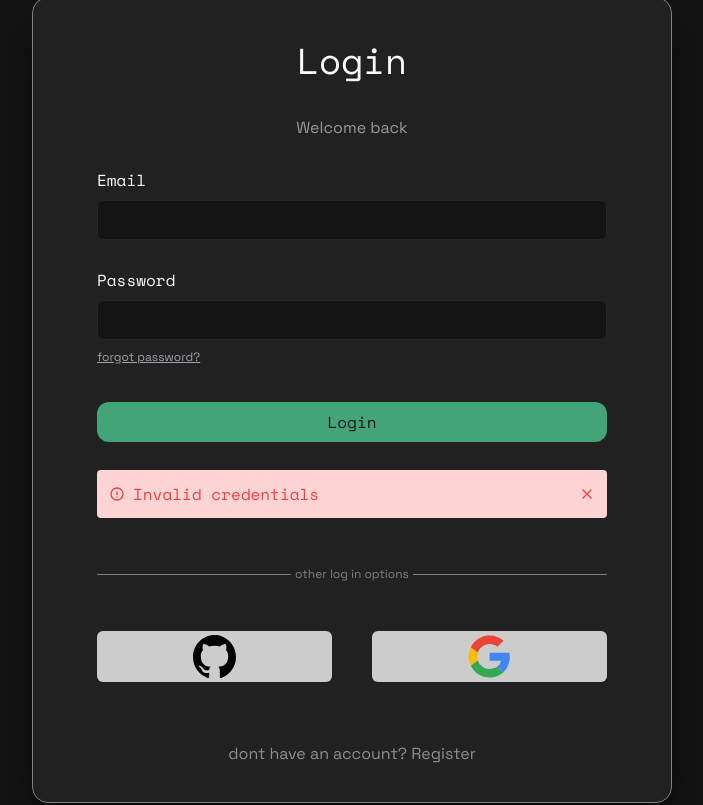
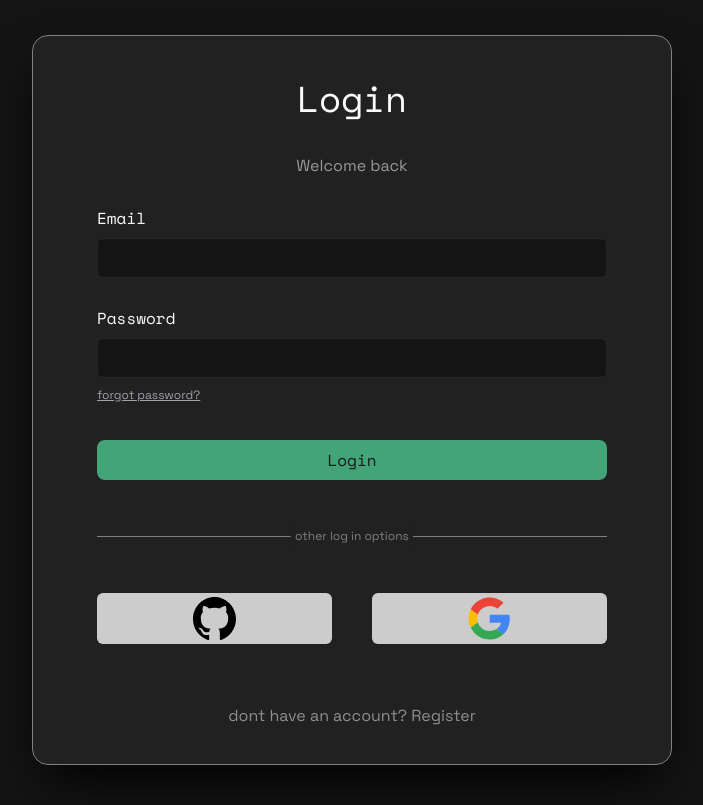
Before and after one commit to ZhengJiawen44/NextPortfolio, a Next.js app: page /Auth in a window 1280 px wide. Shown: the top 805 px of the page, without its empty margins (288-991 px from the left). Built offline with nearby package versions, Linux system fonts and the light colour scheme.

Commit message:
auth route

```diff
--- /dev/null
+++ b/app/api/Auth/Login/route.ts
@@ -0,0 +1,7 @@
+import { NextResponse, NextRequest } from "next/server";
+export async function POST(req) {
+  const body = await req.json();
+  console.log(body);
+
+  return NextResponse.json({ message: "hit" });
+}
--- a/components/Auth/FormError.tsx
+++ b/components/Auth/FormToast.tsx
@@ -1,24 +1,28 @@
 "use client";
 import React, { useState } from "react";
 import { TbExclamationCircle } from "react-icons/tb";
+import { TbCircleCheck } from "react-icons/tb";
 import { TbX } from "react-icons/tb";
 import clsx from "clsx";
 
 interface formProps {
+  isError?: boolean;
   message?: string;
 }
 
-const FormError = ({ message }: formProps) => {
+const FormError = ({ message, isError = true }: formProps) => {
   const [isVisible, setIsVisible] = useState(true);
   if (message) {
     return (
       <div
         className={clsx(
-          "flex items-center gap-2 w-full bg-[#ffd4d4] text-red-500 p-3 rounded-sm mt-2 md:mt-0 transition-all ease-in-out duration-1000 ",
-          !isVisible && "hidden"
+          "flex items-center gap-2 w-full  p-3 rounded-sm mt-2 md:mt-0 transition-all ease-in-out duration-1000 ",
+          !isVisible && "hidden",
+          isError ? "bg-[#ffd4d4] text-red-500" : "bg-[#b5ff8d] text-[#0b2905]"
         )}
       >
-        <TbExclamationCircle />
+        {isError ? <TbExclamationCircle /> : <TbCircleCheck />}
+
         {message}
         <button
           type="button"
--- a/components/Auth/Login.tsx
+++ b/components/Auth/Login.tsx
@@ -1,5 +1,5 @@
 "use client";
-import React from "react";
+import React, { useState } from "react";
 import { useForm } from "react-hook-form";
 import { zodResolver } from "@hookform/resolvers/zod";
 import { z } from "zod";
@@ -17,16 +17,29 @@ import {
 } from "@/components/ui/form";
 import { Input } from "@/components/ui/input";
 import Link from "next/link";
-import FormError from "./FormError";
+import { error } from "console";
+import FormToast from "./FormToast";
 
 const Login = () => {
+  let serverMessage = null;
   const form = useForm<z.infer<typeof loginZodSchema>>({
     resolver: zodResolver(loginZodSchema),
     defaultValues: { email: "", password: "" },
   });
 
-  const onSubmit = () => {
-    console.log("form action");
+  const onSubmit = async (formData: z.infer<typeof loginZodSchema>) => {
+    try {
+      const response = await fetch("/api/Auth/Login", {
+        method: "POST",
+        headers: { "Content-Type": "application/json" },
+        body: JSON.stringify(formData),
+      });
+      const { message } = await response.json();
+      serverMessage = message;
+      console.log(message);
+    } catch (error) {
+      console.log(error);
+    }
   };
 
   return (
@@ -77,12 +90,15 @@ const Login = () => {
             <Button
               type="submit"
               disabled={form.formState.isSubmitting}
-              className="mt-2 text-base"
+              className="mt-2 text-base rounded-lg"
             >
               Login
             </Button>
-
-            <FormError message="Invalid credentials" />
+            {serverMessage ? (
+              <FormToast message="email verification sent" isError={false} />
+            ) : (
+              ""
+            )}
 
             <Oauth />
             <p className="m-auto opacity-50 mt-8">
```
